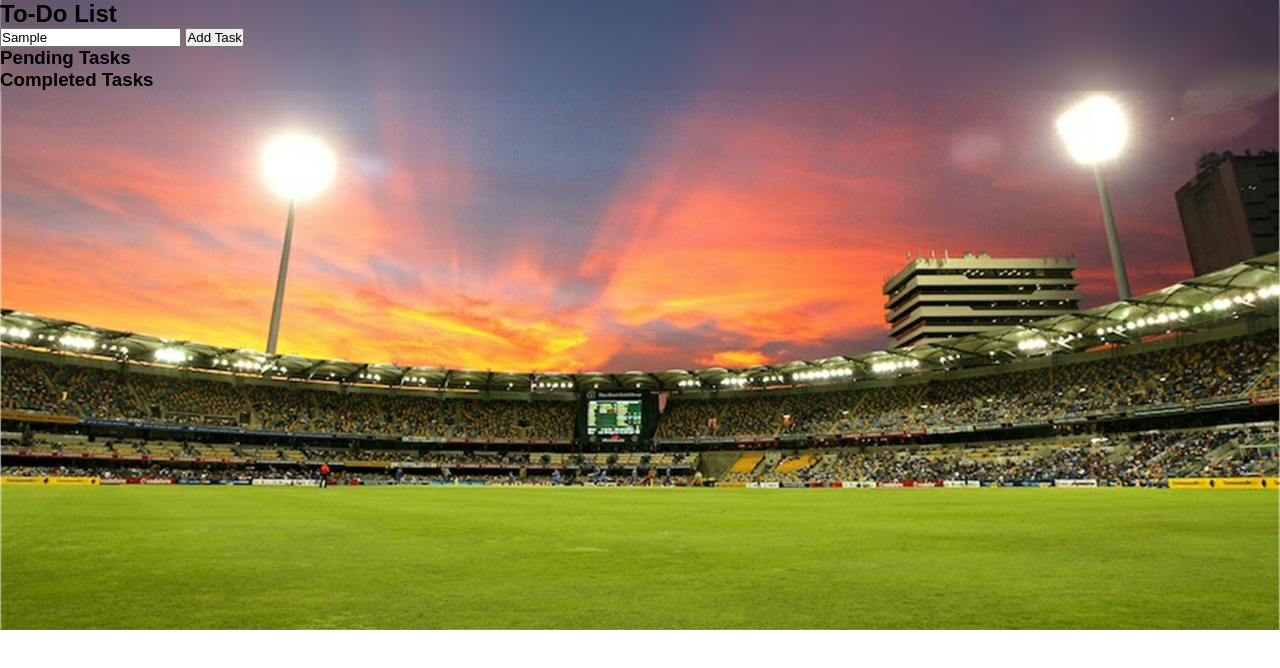
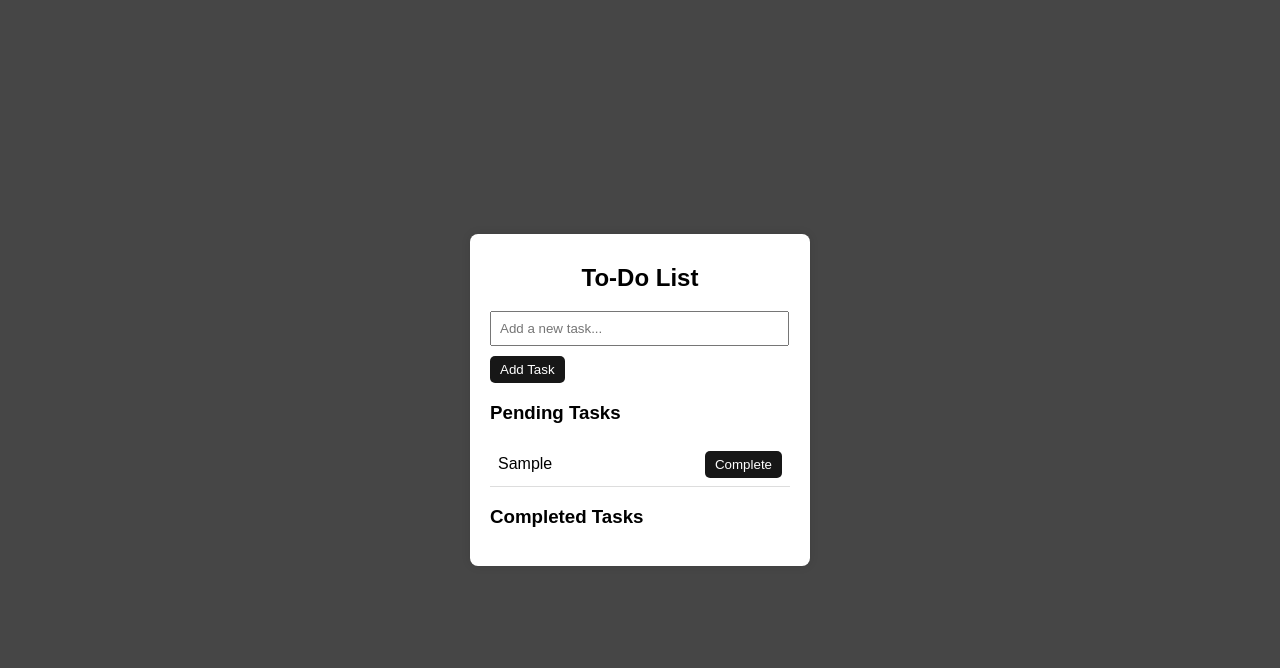
Before and after one commit to pkpotter03/OIBSIP, a plain HTML site: page TO-DO WebApp/index.html in a window 1280 px wide. Both pictures are taken after typing "Sample" into the empty fields and a click on the button "Add Task". Drawn offline with Linux system fonts and the light colour scheme; files that its build step writes are made by us from their sources; files whose address does not match are found by name.

Commit message:
Add files via upload

```diff
--- /dev/null
+++ b/TO-DO WebApp/script.js
@@ -0,0 +1,76 @@
+document.addEventListener('DOMContentLoaded', function () {
+    loadTasks();
+});
+
+function addTask() {
+    var taskInput = document.getElementById('taskInput');
+    var taskText = taskInput.value.trim();
+
+    if (taskText !== '') {
+      var task = {
+        text: taskText,
+        addedDate: new Date(),
+        completed: false,
+        completedDate: null
+      };
+      var tasks = JSON.parse(localStorage.getItem('tasks')) || [];
+
+      tasks.push(task);
+
+      localStorage.setItem('tasks', JSON.stringify(tasks));
+
+      taskInput.value = '';
+
+      loadTasks();
+    }
+  }
+
+  function loadTasks() {
+    var pendingTasksList = document.getElementById('pendingTasks');
+    var completedTasksList = document.getElementById('completedTasks');
+
+    pendingTasksList.innerHTML = '';
+    completedTasksList.innerHTML = '';
+
+    var tasks = JSON.parse(localStorage.getItem('tasks')) || [];
+
+    tasks.forEach(function (task, index) {
+      var li = document.createElement('li');
+      li.innerHTML = task.text;
+
+      var button = document.createElement('button');
+      button.innerHTML = task.completed ? 'Delete' : 'Complete';
+      button.className = task.completed ? 'complete' : '';
+      button.onclick = function () {
+        toggleTask(index);
+      };
+
+      li.appendChild(button);
+
+      if (task.completed) {
+        completedTasksList.appendChild(li);
+      } else {
+        pendingTasksList.appendChild(li);
+      }
+    });
+  }
+
+  function toggleTask(index) {
+    var tasks = JSON.parse(localStorage.getItem('tasks')) || [];
+
+    if (tasks[index].completed) {
+      tasks.splice(index, 1);
+    } else {
+      tasks[index].completed = !tasks[index].completed;
+
+      if (tasks[index].completed) {
+        tasks[index].completedDate = new Date();
+      } else {
+        tasks[index].completedDate = null;
+      }
+    }
+
+    localStorage.setItem('tasks', JSON.stringify(tasks));
+
+    loadTasks();
+  }
--- /dev/null
+++ b/TO-DO WebApp/style.css
@@ -0,0 +1,55 @@
+body {
+    font-family: 'Arial', sans-serif;
+    background-color: #000000b9;
+    margin: 0;
+    padding: 0;
+    display: flex;
+    justify-content: center;
+    align-items: center;
+    height: 100vh;
+  }
+
+  #app {
+    background-color: #fff;
+    box-shadow: 0 0 10px rgba(0, 0, 0, 0.1);
+    border-radius: 8px;
+    width: 300px;
+    padding: 10px 20px 20px 20px;
+  }
+
+  h2 {
+    text-align: center;
+  }
+
+  input[type="text"] {
+    width: 93%;
+    padding: 8px;
+
+    margin-bottom: 10px;
+  }
+
+  ul {
+    list-style: none;
+    padding: 0;
+  }
+
+  li {
+    display: flex;
+    justify-content: space-between;
+    align-items: center;
+    padding: 8px;
+    border-bottom: 1px solid #ddd;
+  }
+
+  button {
+    background-color: #000000e8;
+    color: #fff;
+    border: none;
+    border-radius: 5px;
+    padding: 6px 10px;
+    cursor: pointer;
+  }
+
+  button.complete {
+    background-color: #ff0000;
+  }
```
Also changed, not shown: TO-DO WebApp/index.html (line endings or trailing spaces).
